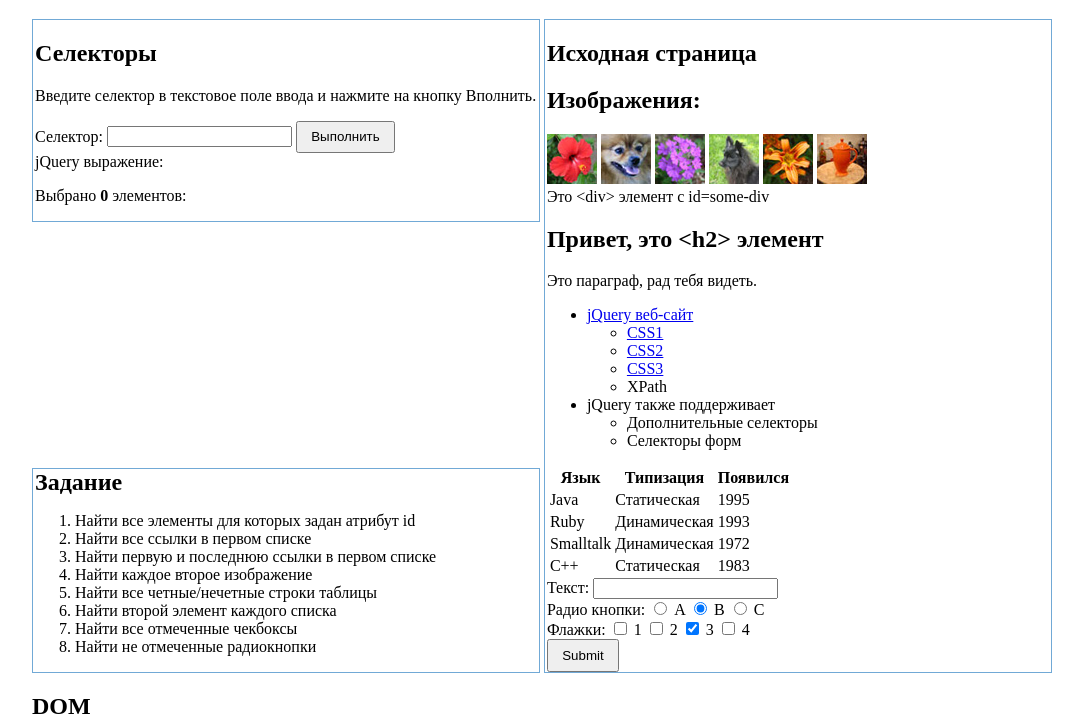
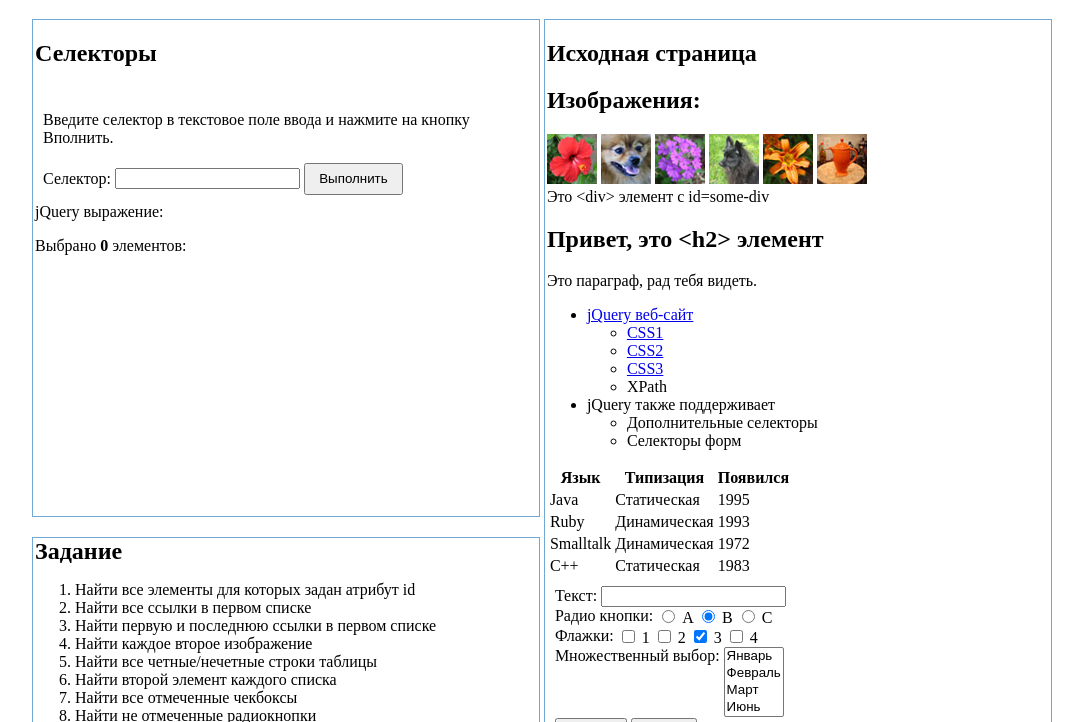
Before and after one commit to maxchv/JSLessons, a plain HTML site: page jquery/lab.selectors.html in a window 1280 px wide. Shown: the part 61-783 px from the top of the page, without its empty margins (96-1183 px from the left). Drawn offline with Linux system fonts and the light colour scheme; a script that the page names is missing; a small style sheet from the web is missing.

Commit message:
added some task

```diff
--- a/jquery/lab.selectors.html
+++ b/jquery/lab.selectors.html
@@ -38,6 +38,18 @@
         #main {
             position: relative;
         }
+
+		#resulting-elements {
+			height: 245px;
+			overflow-y: auto;
+		}
+
+		span {
+			vertical-align: top;
+		}
+		form {
+			padding: 8px;
+		}
     </style>
 
 
@@ -83,6 +95,7 @@
             <li>Найти второй элемент каждого списка</li>
             <li>Найти все отмеченные чекбоксы</li>
             <li>Найти не отмеченные радиокнопки</li>
+			<li>Найти все выбранные месяцы</li>
         </ol>
     </div>
     <div class="box-small">
@@ -175,7 +188,17 @@
                         3</label>
                     <label><input type="checkbox" name="checkboxes" id="checkbox-4" value="4"/> 4</label>
                 </div>
+				<div>
+					<span>Множественный выбор:</span>
+					<select name='select-1' multiple>
+						<option>Январь</option>
+						<option>Февраль</option>
+						<option>Март</option>
+						<option>Июнь</option>
+					</select>
+				</div>
                 <input type="submit" id="button-submit" value="Submit"/>
+				<input type="reset" id="button-reset" value="Reset"/>
             </form>
         </div>
     </div>
```
